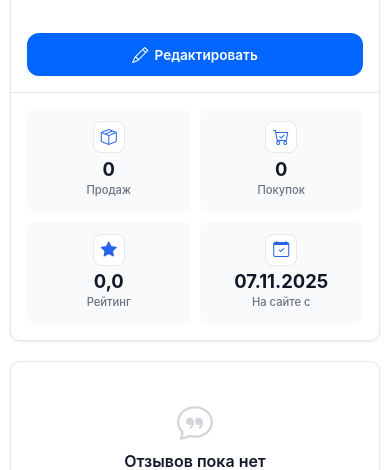
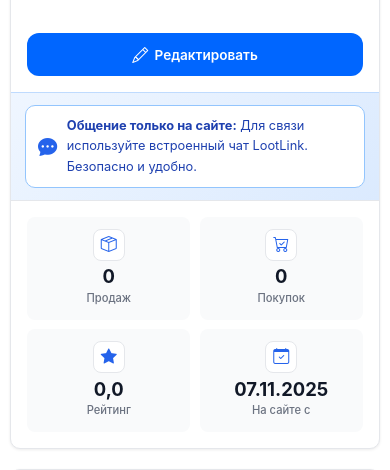
Before and after one commit to reazonvan/LootLink---Marketplace, a Django app: a page that uses templates/accounts/profile.html in a window 390 px wide. Shown: the part 319-789 px from the top of the page. Run offline with Django 4.2, Linux system fonts and the light colour scheme; the visitor is signed in with stand-in values (Sample User, id 1); data comes from the database, SQL or seed files in the repository; data that the repository does not hold is empty; parts of the project's set-up code (start-up, migrations or seed data) failed here and were passed over.

Commit message:
Remove social networks - communication only via built-in chat

```diff
--- a/accounts/models.py
+++ b/accounts/models.py
@@ -85,16 +85,7 @@ class Profile(models.Model):
         null=True,
         verbose_name='Телефон'
     )
-    telegram = models.CharField(
-        max_length=50,
-        blank=True,
-        verbose_name='Telegram'
-    )
-    discord = models.CharField(
-        max_length=50,
-        blank=True,
-        verbose_name='Discord'
-    )
+    # Социальные сети удалены - общение только на сайте через встроенный чат
 
     # Баланс
     balance = models.DecimalField(
--- a/templates/accounts/profile.html
+++ b/templates/accounts/profile.html
@@ -66,29 +66,13 @@
             </div>
         </div>
 
-        <!-- Contacts -->
-        {% if profile.telegram or profile.discord or profile.phone %}
-        <div class="profile-contacts-modern">
-            {% if profile.telegram %}
-            <a href="https://t.me/{{ profile.telegram }}" target="_blank" class="contact-item">
-                <i class="bi bi-telegram"></i>
-                <span>{{ profile.telegram }}</span>
-            </a>
-            {% endif %}
-            {% if profile.discord %}
-            <div class="contact-item">
-                <i class="bi bi-discord"></i>
-                <span>{{ profile.discord }}</span>
+        <!-- Chat Info -->
+        <div class="profile-chat-info-modern">
+            <div class="chat-info-content">
+                <i class="bi bi-chat-dots-fill"></i>
+                <span><strong>Общение только на сайте:</strong> Для связи используйте встроенный чат LootLink. Безопасно и удобно.</span>
             </div>
-            {% endif %}
-            {% if profile.phone and is_own_profile %}
-            <div class="contact-item">
-                <i class="bi bi-telephone"></i>
-                <span>{{ profile.phone }}</span>
-                            </div>
-                            {% endif %}
-                        </div>
-        {% endif %}
+        </div>
 
         <!-- Stats Grid -->
         <div class="profile-stats-grid">
@@ -338,38 +322,33 @@
     font-size: 1rem;
 }
 
-/* Contacts */
-.profile-contacts-modern {
-    display: flex;
-    flex-wrap: wrap;
-    gap: 0.75rem;
+/* Chat Info */
+.profile-chat-info-modern {
     padding: 1rem 1.5rem;
-    background: #f9fafb;
-    border-top: 1px solid #e5e7eb;
+    background: linear-gradient(135deg, #eff6ff 0%, #dbeafe 100%);
+    border-top: 1px solid #bfdbfe;
 }
 
-.contact-item {
+.chat-info-content {
     display: flex;
     align-items: center;
-    gap: 0.4rem;
-    padding: 0.45rem 0.85rem;
+    gap: 0.75rem;
+    padding: 0.75rem 1rem;
     background: white;
-    border-radius: 8px;
-    font-size: 0.875rem;
-    color: #374151;
-    text-decoration: none;
-    border: 1px solid #e5e7eb;
-    transition: all 0.15s;
+    border-radius: 10px;
+    font-size: 0.9rem;
+    color: #1e40af;
+    border: 1px solid #93c5fd;
 }
 
-.contact-item:hover {
-    border-color: #2563eb;
+.chat-info-content i {
+    font-size: 1.5rem;
     color: #2563eb;
-    text-decoration: none;
+    flex-shrink: 0;
 }
 
-.contact-item i {
-    font-size: 1.1rem;
+.chat-info-content strong {
+    color: #1e40af;
 }
 
 /* Stats Grid */
@@ -668,18 +647,17 @@
         padding: 0.65rem 1rem;
     }
 
-    .profile-contacts-modern {
-        padding: 1rem;
-        justify-content: center;
+    .profile-chat-info-modern {
+        padding: 0.85rem 1rem;
     }
 
-    .contact-item {
-        font-size: 0.8rem;
-        padding: 0.5rem 0.75rem;
+    .chat-info-content {
+        font-size: 0.85rem;
+        padding: 0.65rem 0.85rem;
     }
 
-    .contact-item i {
-        font-size: 1rem;
+    .chat-info-content i {
+        font-size: 1.3rem;
     }
 
     /* Stats Grid - 2x2 на мобильных */
@@ -839,18 +817,18 @@
         padding: 0.6rem 0.95rem;
     }
 
-    .profile-contacts-modern {
-        padding: 0.85rem;
+    .profile-chat-info-modern {
+        padding: 0.75rem 0.85rem;
+    }
+
+    .chat-info-content {
+        font-size: 0.8rem;
+        padding: 0.6rem 0.75rem;
         gap: 0.6rem;
     }
 
-    .contact-item {
-        font-size: 0.75rem;
-        padding: 0.45rem 0.65rem;
-    }
-
-    .contact-item i {
-        font-size: 0.95rem;
+    .chat-info-content i {
+        font-size: 1.2rem;
     }
 
     .profile-stats-grid {
```
Also changed, not shown: accounts/forms.py (+2 -10 lines), docs/ARCHITECTURE.md (+2 -1 lines), templates/accounts/profile_edit.html (+5 -18 lines), accounts/migrations/0013_remove_social_networks.py (added).
